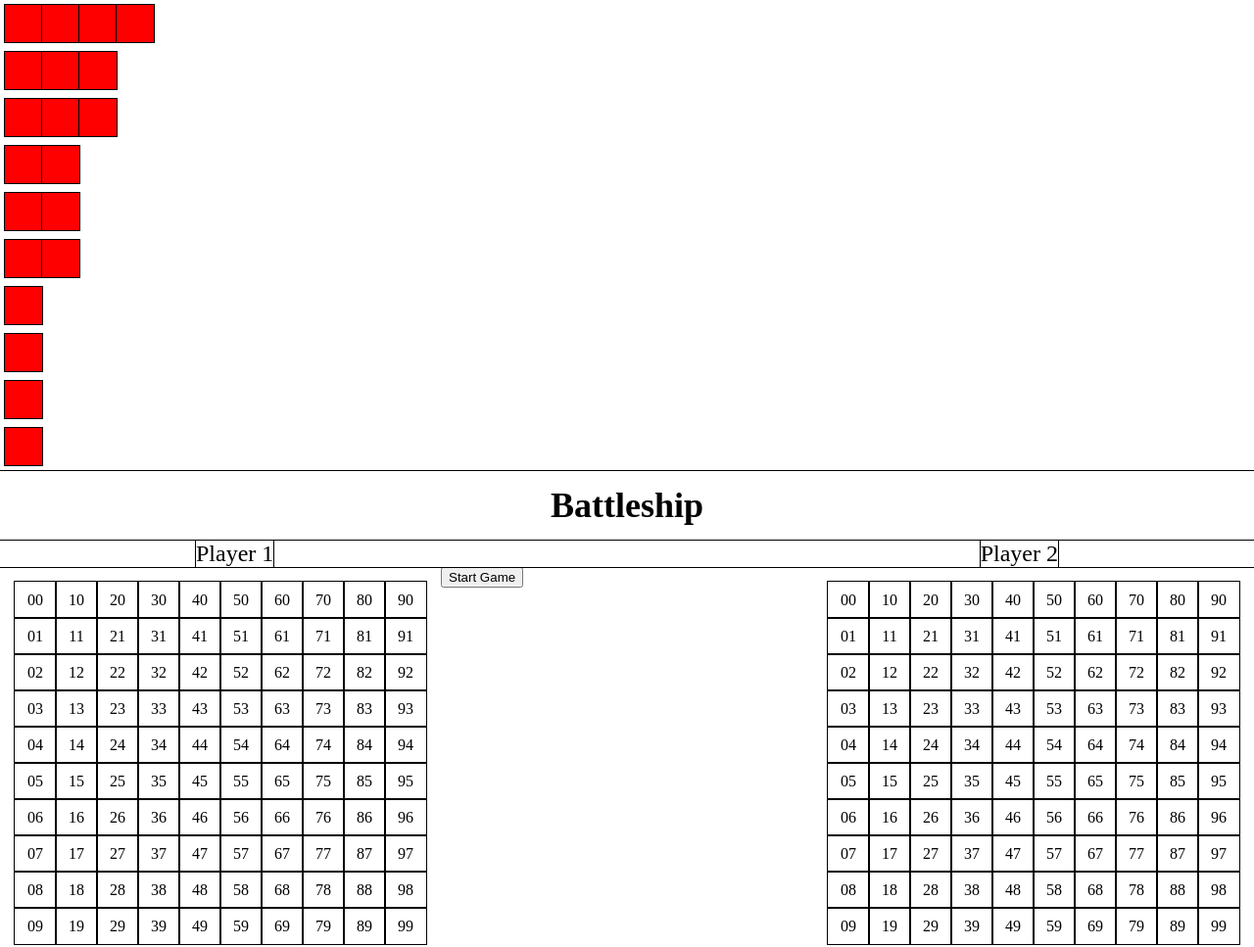
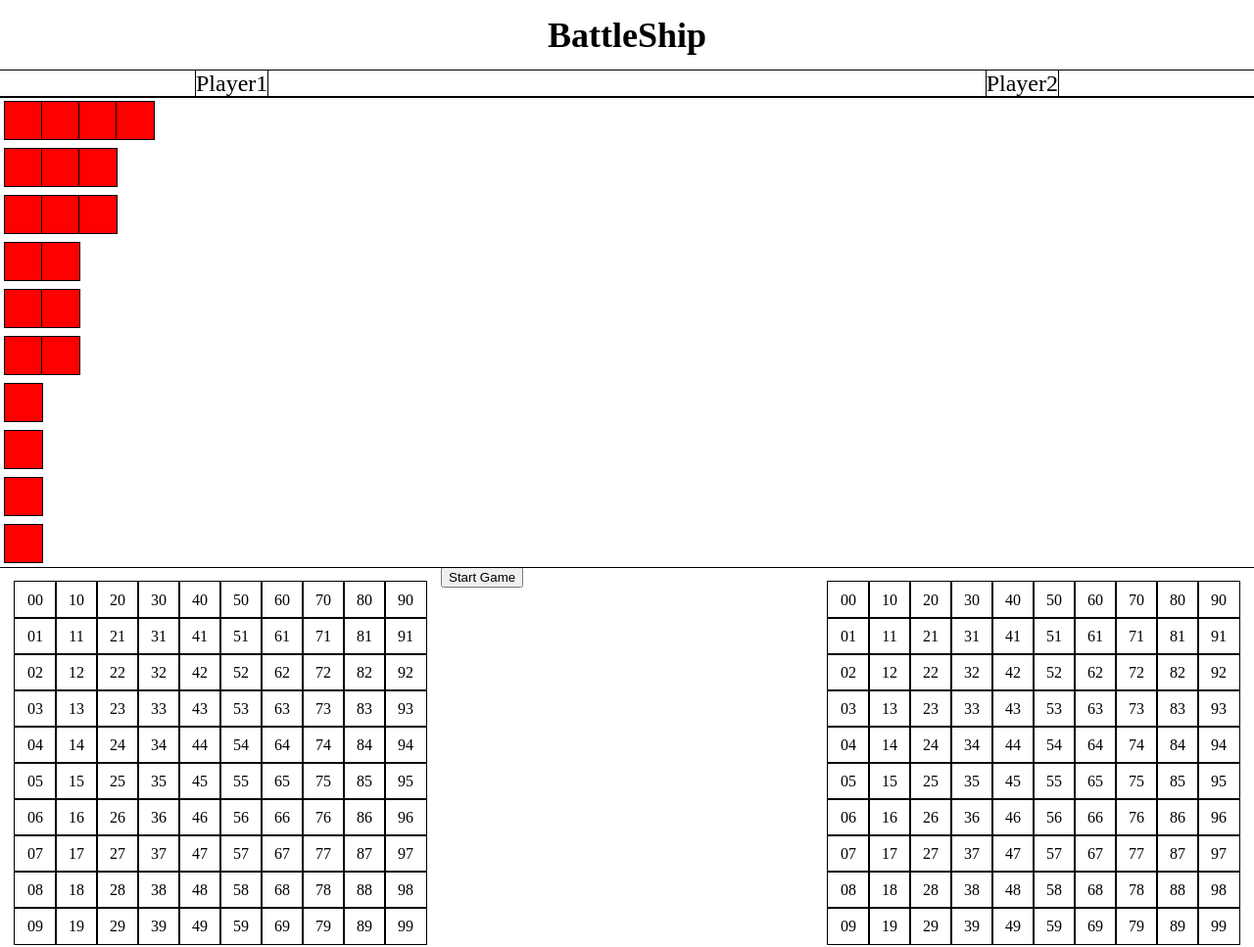
Before and after one commit to osechi3/battleship, a website built with webpack: page src/index.html in a window 1280 px wide. Shown: the whole page at 98% size. Built offline with nearby package versions, Linux system fonts and the light colour scheme; what pubsub-js would draw is missing.

Commit message:
Moving parts of View component into index.html and adding comments

```diff
--- a/src/components/View.js
+++ b/src/components/View.js
@@ -3,25 +3,11 @@ import PubSub from 'pubsub-js'
 export class View {
   static init () {
     const rootElement = document.getElementById('app')
-    /* Header */
-    const header = this.createElement('h1', null, 'header', rootElement)
-    header.textContent = 'Battleship'
-
-    /* 2 blocks with players' names */
-    const blockNames =
-      this.createElement('div', null, 'block-name', rootElement)
-
-    const blockName1 =
-      this.createElement('p', 'name', 'block-name1', blockNames)
-    blockName1.textContent = 'Player 1'
-
-    const blockName2 =
-      this.createElement('p', 'name', 'block-name2', blockNames)
-    blockName2.textContent = 'Player 2'
 
     /* Draggable ship elements */
     const shipElements = document.querySelectorAll('.ship')
     shipElements.forEach(element => {
+      /* Drag Start */
       element.addEventListener('dragstart', (e) => {
         element.id = 'dragged'
 
@@ -33,6 +19,7 @@ export class View {
         e.dataTransfer.effectAllowed = 'move'
       })
 
+      /* Drag End */
       element.addEventListener('dragend', (e) => {
         element.removeAttribute('id')
       })
@@ -120,27 +107,29 @@ export class View {
     })
 
     /* Drop area for draggable ships */
-
     gridPlayer1.childNodes.forEach(child => {
+      /* Drag Enter */
       child.addEventListener('dragenter', (e) => {
         e.preventDefault()
       })
 
+      /* Drag Over */
       child.addEventListener('dragover', (e) => {
         e.preventDefault()
 
         /* Getting the length */
         const dataType =
           e.dataTransfer.types.find(type => /length\/[0-9]/.test(type))
-        // const styleHover = 'background-color: green; opacity: .5'
 
         this.styleItemsReactively(child, parseInt(dataType.slice(-1)), 'hover')
       })
 
+      /* Drag Leave */
       child.addEventListener('dragleave', (e) => {
         this.styleItemsReactively(child, 4, null, 'hover')
       })
 
+      /* Drop */
       child.addEventListener('drop', (e) => {
         e.preventDefault()
         const draggedId = e.dataTransfer.getData('text/id')
@@ -153,7 +142,6 @@ export class View {
         /* Getting the length */
         const dataType =
           e.dataTransfer.types.find(type => /length\/[0-9]/.test(type))
-        // const styleHover = 'background-color: red'
 
         this.styleItemsReactively(child, parseInt(dataType.slice(-1)), 'placed', 'hover')
         child.classList.remove('hover')
@@ -162,6 +150,7 @@ export class View {
       })
     })
 
+    /* Update grids and change turns after has made their turn */
     PubSub.subscribe('attack_is_executed', (msg, data) => {
       this.updateGridPlayer(data.coordinates, data.missedHits, data.player)
       this.changeTurns(data.player)
--- a/src/index.html
+++ b/src/index.html
@@ -8,6 +8,11 @@
   </head>
   <body>
     <div id="app">
+      <h1 id="header">BattleShip</h1>
+      <div id="block-name">
+        <p class="name" id="block-name1">Player1</p>
+        <p class="name" id="block-name2">Player2</p>
+      </div>
       <div id="block-ships">
         <div class="ship4 ship" draggable="true">
           <div class="ship-part"></div>
```
